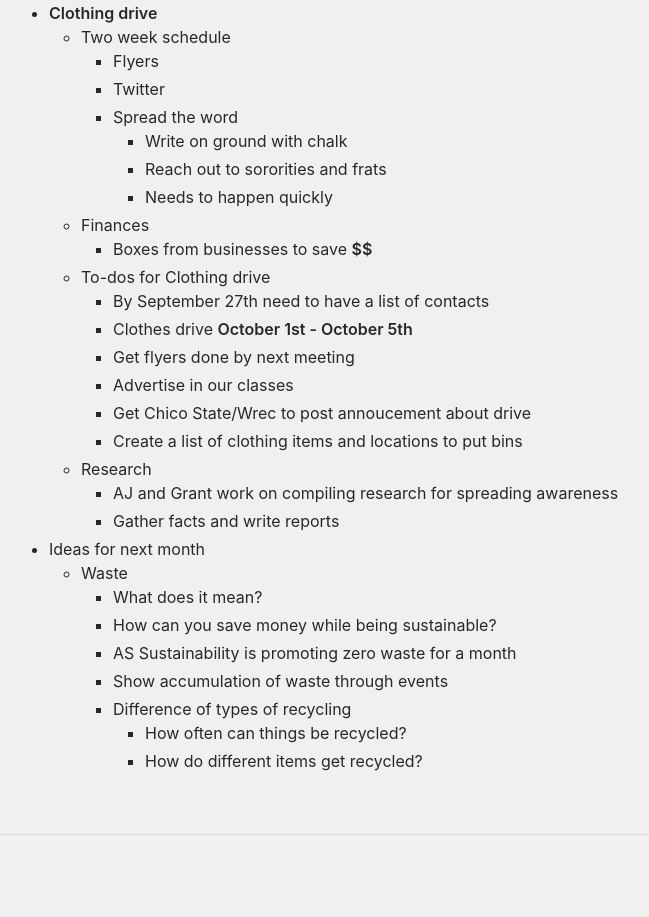
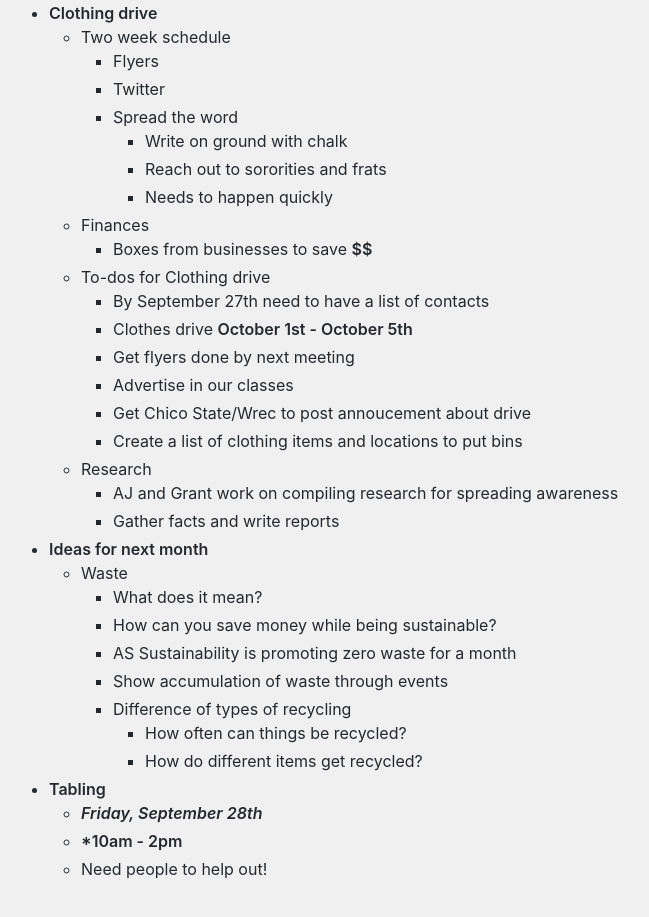
Before and after one commit to gesparza3/cause-website, a website: page wildfires.html in a window 1280 px wide. Shown: the part 1301-2218 px from the top of the page, without its empty margins (178-827 px from the left). Before the commit the page ends 2196 px from the top, so only its background shows below. Drawn offline with Linux system fonts and the light colour scheme.

Commit message:
Added tabling notes to wildfires

```diff
--- a/wildfires.html
+++ b/wildfires.html
@@ -178,7 +178,7 @@
 </li>
 </ul>
 </li>
-<li>Ideas for next month<ul>
+<li><strong>Ideas for next month</strong><ul>
 <li>Waste<ul>
 <li>What does it mean?</li>
 <li>How can you save money while being sustainable?</li>
@@ -191,6 +191,12 @@
 </li>
 </ul>
 </li>
+</ul>
+</li>
+<li><strong>Tabling</strong><ul>
+<li><strong><em>Friday, September 28th</em></strong> </li>
+<li><strong>*10am - 2pm</strong></li>
+<li>Need people to help out!</li>
 </ul>
 </li>
 </ul>
```
